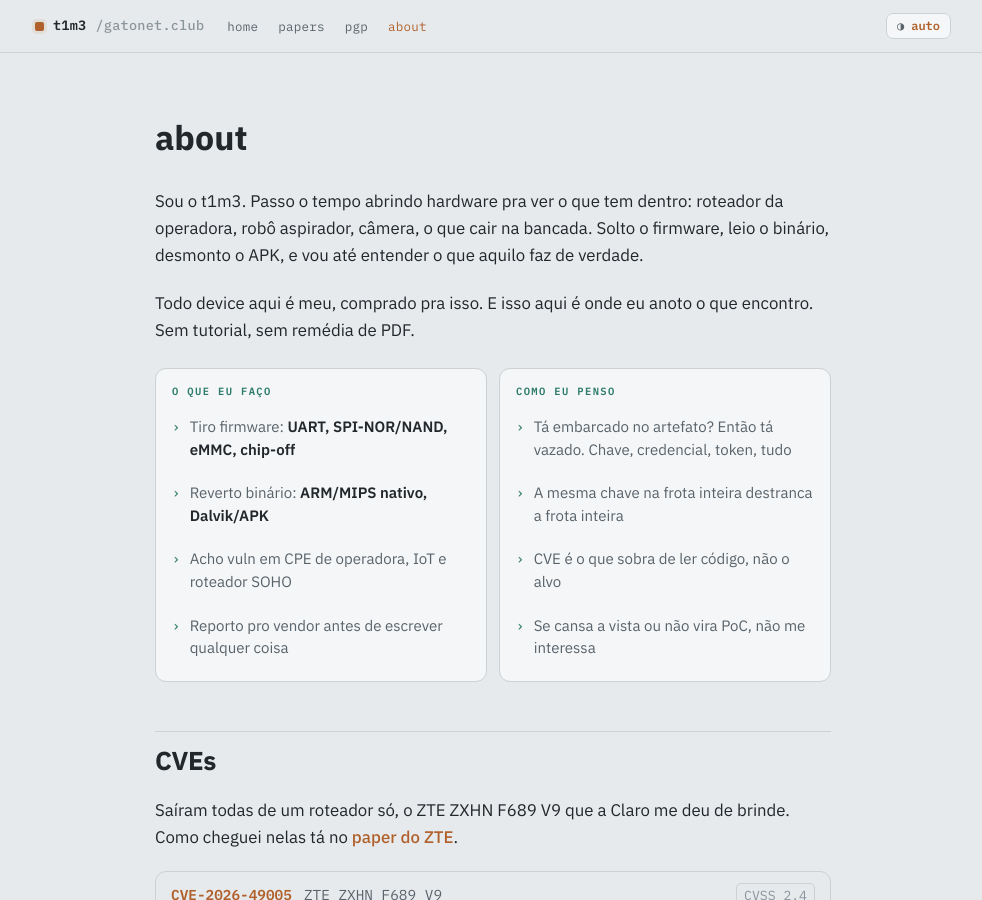
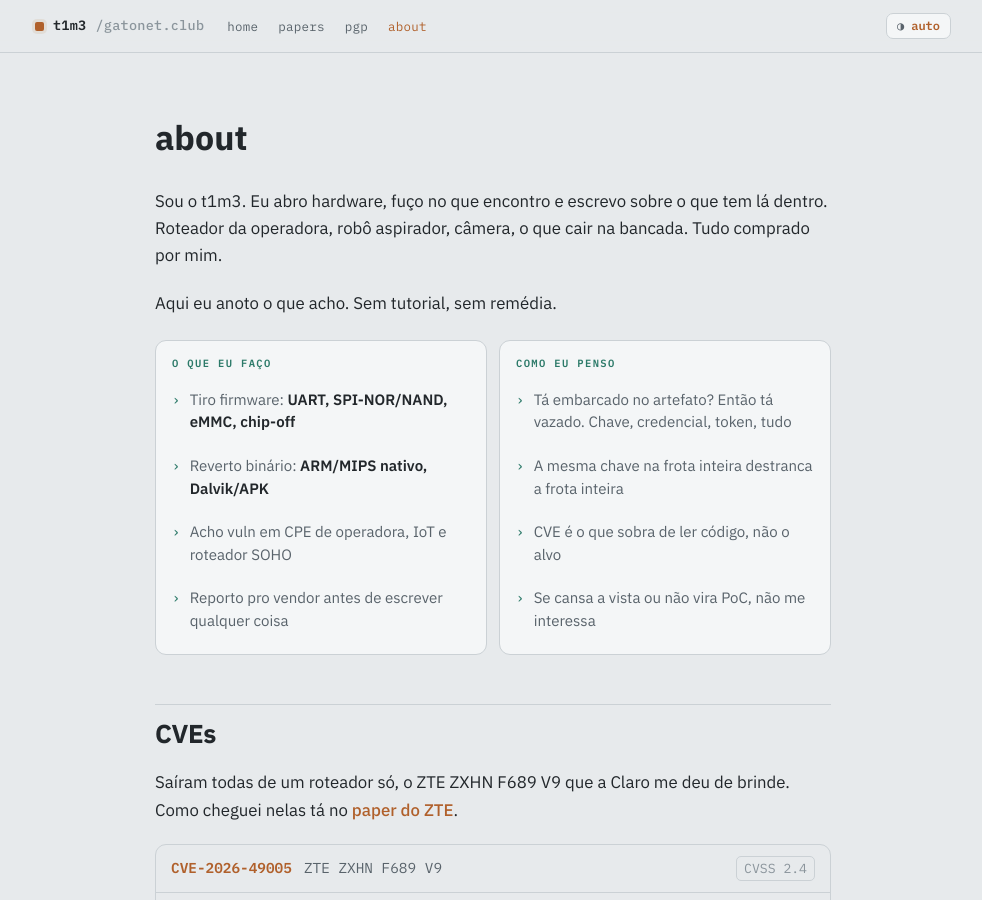
Before and after one commit to digitalgangst4r/digitalgangst4r.github.io, a Jekyll site: the page built from about.md, in a window 1280 px wide and 900 px high. Shown: the whole window, without its empty margins (147-1129 px from the left). Built offline with Jekyll 4.4.1, drawn with Linux system fonts in a browser that asks for light colours.

Commit message:
Ajusta a voz da home e do about pra frase do autor (mais seca, confiante)

```diff
--- a/about.md
+++ b/about.md
@@ -5,12 +5,11 @@ permalink: /about/
 description: "t1m3: abro hardware, tiro firmware e caço vulnerabilidade."
 ---
 
-Sou o t1m3. Passo o tempo abrindo hardware pra ver o que tem dentro: roteador da
-operadora, robô aspirador, câmera, o que cair na bancada. Solto o firmware, leio
-o binário, desmonto o APK, e vou até entender o que aquilo faz de verdade.
+Sou o t1m3. Eu abro hardware, fuço no que encontro e escrevo sobre o que tem lá
+dentro. Roteador da operadora, robô aspirador, câmera, o que cair na bancada.
+Tudo comprado por mim.
 
-Todo device aqui é meu, comprado pra isso. E isso aqui é onde eu anoto o que
-encontro. Sem tutorial, sem remédia de PDF.
+Aqui eu anoto o que acho. Sem tutorial, sem remédia.
 
 <div class="minis two">
   <div class="mini">
--- a/index.html
+++ b/index.html
@@ -22,10 +22,7 @@ title: "t1m3 · hardware hacking"
       </div>
     </div>
     <p class="lede">
-      Aqui eu escrevo sobre o que acho dentro de hardware. Firmware que eu tiro
-      da flash, binário que eu leio na unha, APK que eu desmonto. Sempre em
-      device meu, comprado pra isso. Quando o alvo ainda tá em disclosure, eu
-      tiro o nome e sigo.
+      Eu abro hardware, fuço no que encontro e escrevo sobre o que tem lá dentro.
     </p>
     <div class="creed">
       <span>firmware</span><span>engenharia reversa</span><span>uart / jtag</span>
```
